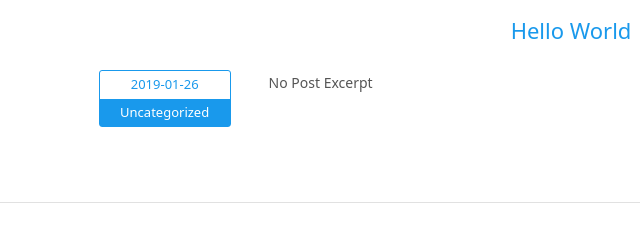
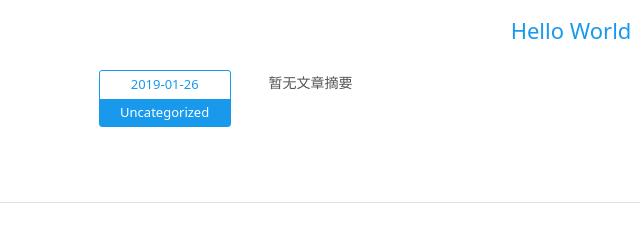
Before and after one commit to pigimam/pigimam.github.io, a plain HTML site: page index.html in a window 1280 px wide. Shown: the part 273-508 px from the top of the page, 69-709 px from the left. Drawn offline with Linux system fonts and the light colour scheme.

Commit message:
Site updated: 2019-01-26 21:02:33

```diff
--- a/index.html
+++ b/index.html
@@ -108,7 +108,7 @@
       </div>
     </div>
     <!-- Post Excerpt -->
-    <div class="excerpt typo">No Post Excerpt</div>
+    <div class="excerpt typo">暂无文章摘要</div>
     <!-- Post Tags -->
     <div class="tags">
 
```
Also changed, not shown: 2019/01/26/hello-world/index.html (+1 -1 lines).
